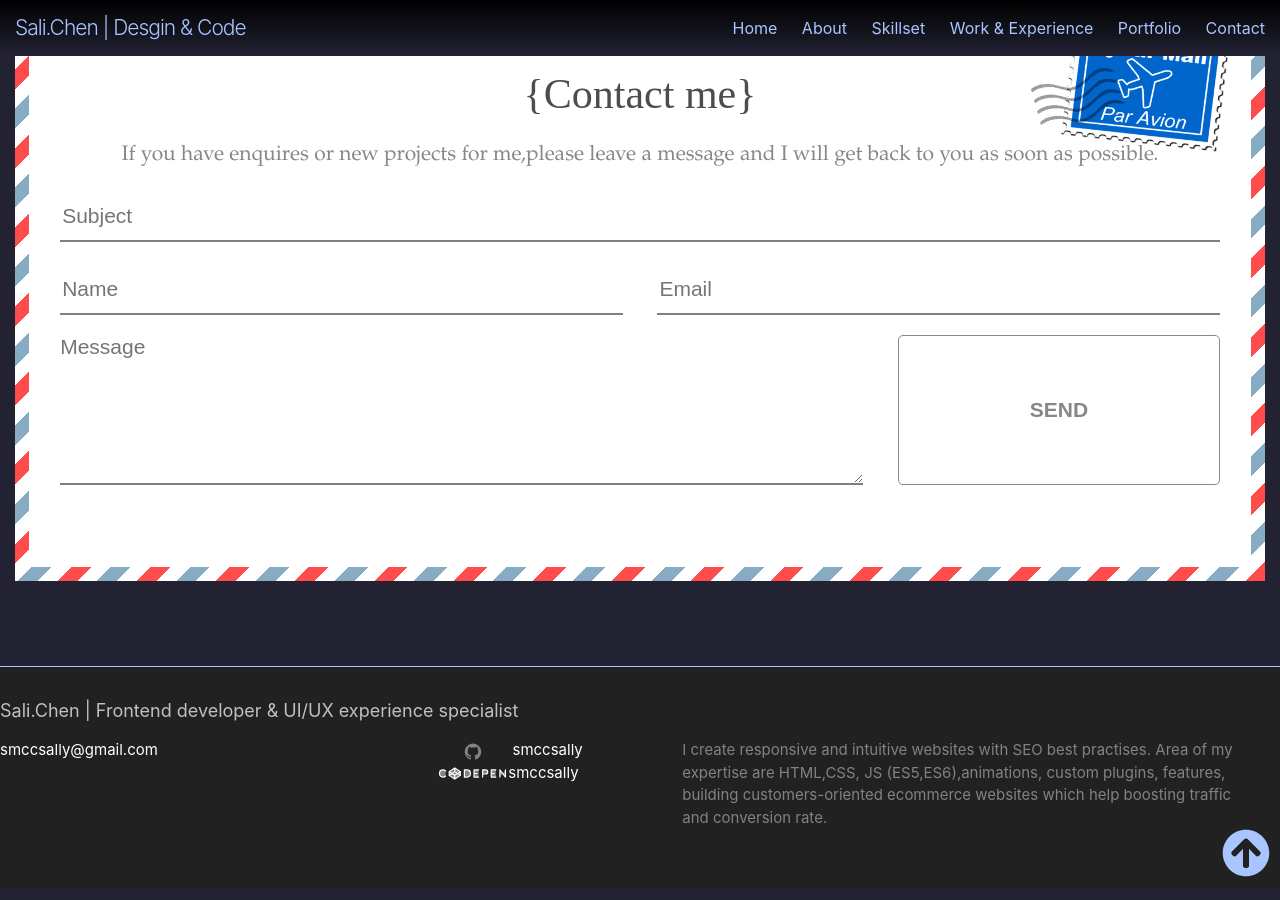
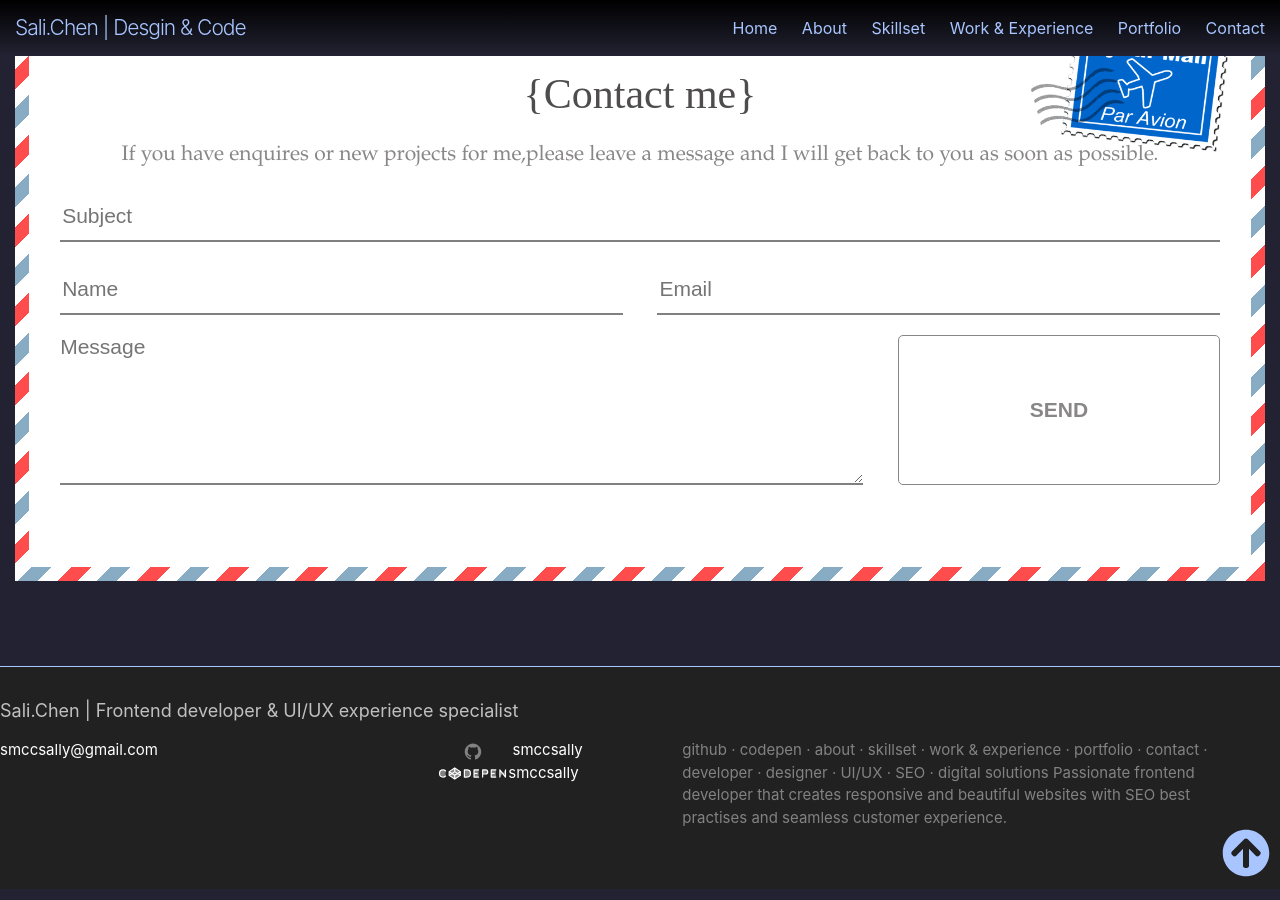
Before and after one commit to smccsally/smccsally.github.io, a Jekyll site: the page built from index.md, in a window 1280 px wide and 900 px high, scrolled down 4010 px. Built offline with Jekyll 4.4.1, drawn with Linux system fonts in a browser that asks for light colours; nearby versions of some CDN libraries.

Commit message:
change meta des

```diff
--- a/_config.yml
+++ b/_config.yml
@@ -16,9 +16,8 @@
 title: Sali.Chen | Frontend developer & UI/UX experience specialist
 email: smccsally@gmail.com
 description: >- # this means to ignore newlines until "baseurl:"
-   I create responsive and intuitive websites with SEO best practises.
-   Area of my expertise are HTML,CSS, JS (ES5,ES6),animations, custom plugins, features,
-   building customers-oriented ecommerce websites which help boosting traffic and conversion rate.
+   github · codepen  · about · skillset · work & experience · portfolio · contact · developer · designer · UI/UX · SEO · digital solutions
+   Passionate frontend developer that creates responsive and beautiful websites with SEO best practises and seamless customer experience.
 
 baseurl: "" # the subpath of your site, e.g. /blog
 url: "https://salichen.com" # the base hostname & protocol for your site, e.g. http://example.com
```
